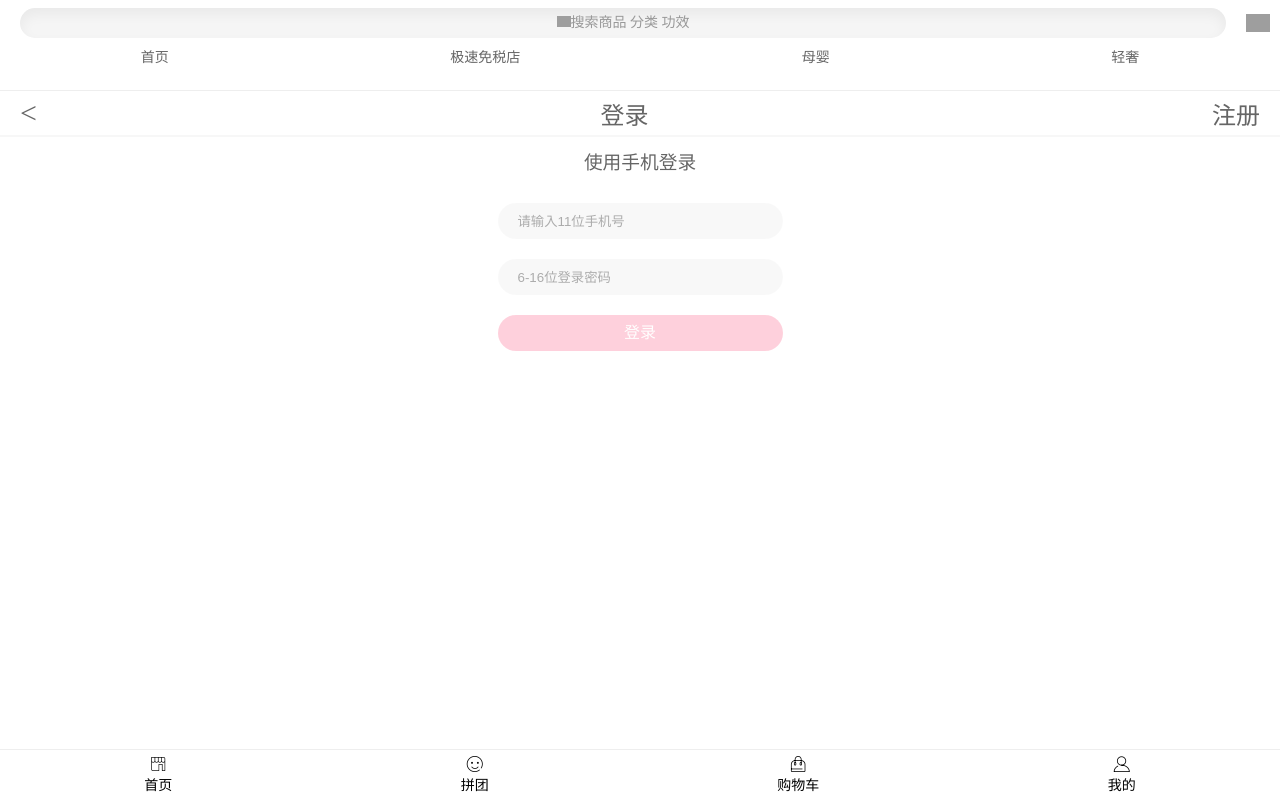
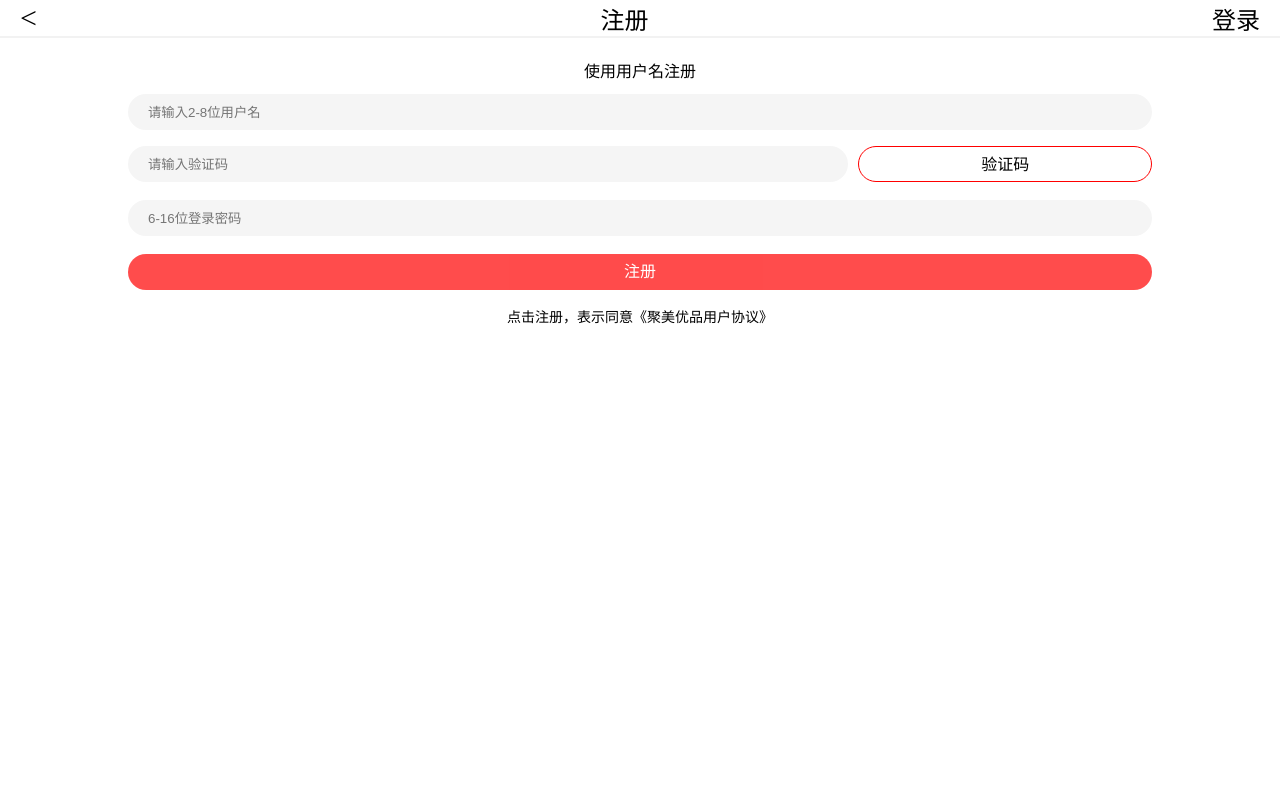
Before and after one commit to dengfengw/JuMei, a Vue app: page /register in a window 1280 px wide. Built offline with nearby package versions, Linux system fonts and the light colour scheme; no server answers; grey boxes are pictures that could not be loaded.

Commit message:
登录注册

```diff
--- a/src/components/login.vue
+++ b/src/components/login.vue
@@ -2,108 +2,164 @@
 	<div class="login">
 		<div class="login-type">
 			<span @click="backRe()">&lt</span>
-			<h1>注册</h1>
-			<h1 @click="goRe()">登录</h1>
+			<h1>登录</h1>
+			<h1 @click="goRe()">注册</h1>
 		</div>
 		<div class="login-content">
-			<h3>使用手机注册</h3>
-			<p><input type="number" placeholder="请输入11位手机号" name=""/></p>
-			<p><input type="text" placeholder="请输入短信验证码"  name=""/><a>验证</a></p>
-			<p><input type="password" placeholder="6-16位登录密码" name=""/></p>
-			<p>注册</p>
-			<p>点击注册，表示同意《聚美优品用户协议》</p>
+			<h3>使用用户名登录</h3>
+			<form action="/register" method="post">
+				<p><input type="text" placeholder="请输入用户名" name="username" v-model="username" /></p>
+				<p><input type="password" placeholder="6-16位登录密码" name="password" v-model="mypassword" /></p>
+			</form>
+			<p class="remind" v-show="isShowre">用户名不存在或密码错误！</p>
+			<p class="denglu" @click="denglu">登录</p>
+		</div>
+		<div class="tk" v-show="isShowtk">
+			<span>登录成功</span>
+			<a href="/my">确定</a>
 		</div>
 	</div>
 </template>
 
 <script type="text/javascript">
-	import router from  "../router";
+	import router from "../router";
+	import axios from "axios";
 	export default {
 
-		data(){
+		data() {
 			return {
-
+				isShowre: false,
+				username: "",
+				mypassword: "",
+				isShowtk: false
 			}
 		},
-		methods:{
-			backRe(){
-				router.push({path:"/my"});
+		methods: {
+			backRe() {
+				router.push({
+					path: "/my"
+				});
 			},
-			goRe(){
-				router.push({path:"/register"});
+			goRe() {
+				router.push({
+					path: "/register"
+				});
+			},
+			denglu() {
+				var username = this.username;
+				var mypassword = this.mypassword;
+				axios.post("/jumeilogin", {
+					username,
+					mypassword
+				}).then(res => {
+//					console.log(res.data)
+					if(res.data == "no"){
+						this.isShowre = true;
+						console.log(res.data);
+					}
+					if(res.data == "yes") {
+						this.isShowtk = true;
+					}
+				}).catch(err => {
+//					this.isShowre = true;
+				})
+
 			}
 		}
 	}
 </script>
 
-
 <style lang="scss" scoped>
-.login{
+	.login {
 		width: 100%;
 		height: 100%;
 		font-size: 0.16rem;
-	opacity: .6;
-	.login-type{
+		position: absolute;
+		z-index: 99;
+		top: 0;
+		background: #fff;
+		/*opacity: .6;*/
+		.login-type {
 			display: flex;
 			justify-content: space-between;
-		padding: 0 0.2rem;
-		align-items:center;
+			padding: 0 13%;
+			align-items: center;
 			height: 0.44rem;
 			background: #fff;
 			margin-bottom: 0.1rem;
 			border-bottom: 0.02rem solid #F2F2F2;
-		span{
+			span {
 				font-size: 0.3rem;
 			}
-		h1{
+			h1 {
 				font-weight: 500;
 			}
 		}
-	.login-content{
+		.login-content {
 			display: flex;
 			justify-content: center;
 			flex-direction: column;
-		p,h3{
-			width: 2.85rem;
+			p,
+			h3 {
+				width: 80%;
 				height: 0.36rem;
 				display: flex;
 				justify-content: center;
 				margin: 0 auto;
 				margin-bottom: 0.2rem;
 			}
-		h3{
+			h3 {
 				font-weight: 400;
+				margin-top: 0.1rem;
 			}
-		input{
-			width: 2.45rem;
+			input {
+				width: 100%;
 				padding: 0 0.2rem;
 				border: none;
 				outline: none;
 				background: #f5f5f5;
 				border-radius: 20px;
 			}
-		p:nth-of-type(2){
-			input{
-				width: 1.45rem;
+			.remind {
+				width: 80%;
+				font-weight: 100;
+				font-size: 0.14rem;
+				color: red;
+				margin-bottom: 0.1rem;
 			}
-			a{
-				width: 0.9rem;
-				border-radius: 20px;
-				border: 0.01rem solid red;
-				display: block;
-				margin-left: 0.1rem;
-				text-align: center;
+			.denglu {
+				border-radius: 0.2rem;
+				background: red;
+				opacity: 0.7;
+				color: #fff;
 				line-height: 0.36rem;
 			}
 		}
-		p:nth-of-type(4){
-			border-radius: 0.2rem;
-			background: #feb2c5;
+		.tk {
+			width: 100%;
+			height: 100%;
+			position: absolute;
+			top: 0;
+			display: flex;
+			flex-direction: column;
+			align-items: center;
+			background: #000;
+			opacity: 0.8;
+			border-radius: 0.1rem;
+			margin: 0 auto;
+			span {
+				margin-top: 65%;
+				font-size: 0.5rem;
 				color: #fff;
-			line-height:0.36rem;
 			}
-		p:nth-of-type(5){
-			font-size: 0.12rem;
+			a {
+				background: red;
+				color: #fff;
+				text-decoration: none;
+				padding: 0.06rem 0.1rem;
+				font-size: 0.3rem;
+				border-radius: 0.1rem;
+				margin-top: 10%;
 			}
 		}
 	}
--- a/src/components/register.vue
+++ b/src/components/register.vue
@@ -2,25 +2,45 @@
 	<div class="login">
 		<div class="login-type">
 			<span @click="backRe()">&lt</span>
-			<h1>登录</h1>
-			<h1 @click="goRe()">注册</h1>
+			<h1>注册</h1>
+			<h1 @click="goRe()">登录</h1>
 		</div>
 		<div class="login-content">
-			<h3>使用手机登录</h3>
-			<p><input type="number" placeholder="请输入11位手机号" name=""/></p>
-			<p><input type="password" placeholder="6-16位登录密码" name=""/></p>
-			<p>登录</p>
+			<h3>使用用户名注册</h3>
+			<form action="/login" method="post">
+				<p><input type="text" placeholder="请输入2-8位用户名" name="username" v-model="username"/></p>
+				<b v-show="isShowname">由3-8位数字字母下划线组成，且不能以数字开头</b>
+				<p><input type="text" placeholder="请输入验证码"  name="text" v-model="yz"/><a id="yz" @click="yanzheng">{{yznum}}</a></p>
+				<b v-show="isShowyz">验证码错误</b>
+				<p><input type="password" placeholder="6-16位登录密码" name="password" v-model="mypassword"/></span></p>
+				<b v-show="isShowpass">由6-16位数字字母下划线组成</b>
+			</form>
+			<p class="zhuce" @click="zhuce">注册</p>
+			<p class="words">点击注册，表示同意《聚美优品用户协议》</p>
+		</div>
+		<div class="tk" v-show="isShowtk">
+			<span>注册成功</span>
+			<a href="/login">确定</a>
 		</div>
 	</div>
+
 </template>
 
 <script type="text/javascript">
 	import router from  "../router";
+	import axios from "axios";
 	export default {
 
 		data(){
 			return {
-
+				username:"",
+				mypassword:"",
+				yz:"",
+				yznum:"验证码",
+				isShowname: false,
+				isShowyz: false,
+				isShowpass: false,
+				isShowtk: false
 			}
 		},
 		methods:{
@@ -29,8 +49,56 @@
 			},
 			goRe(){
 				router.push({path:"/login"});
+			},
+			yanzheng(){
+				var oYan = document.getElementById("yz");
+				oYan.innerHTML = Math.floor(Math.random()*9000+1000);
+				this.yznum = oYan.innerHTML;
+			},
+			zhuce(){
+				var username= this.username;
+				var mypassword = this.mypassword;
+				var yz = this.yz;
+				var yznum = this.yznum;
+				//用户名由2-15位数字字母下划线组成,,且不能以数字开头
+				var regname=/^[a-zA-Z_]\w{2,14}$/;
+				//密码由2-15位数字字母下划线组成
+				var regpass=/\w{6,16}$/;
+
+				if(!username.match(regname)){
+					this.isShowname = true;
+				}
+				else{
+					this.isShowname = false;
+				}
+				if(yz != yznum){
+					this.isShowyz = true;
+				}
+				else{
+					this.isShowname = true;
+				}
+				if(!mypassword.match(regpass)){
+					this.isShowpass = true;
+				}
+				else{
+					this.isShowname = true;
+				}
+
+				if(username.match(regname) && mypassword.match(regpass) && yz==yznum){
+					this.isShowtk = true;
+					axios.post("/jumeiregister",{username,mypassword
+
+					}).then(res=>{
+						console.log(res);
+					}).catch(err=>{
+						console.log(err);
+					})
+				}
+
 			}
+
 		}
+
 	}
 </script>
 
@@ -40,13 +108,17 @@
 	width: 100%;
 	height: 100%;
 	font-size: 0.16rem;
-	opacity: .6;
+	position: absolute;
+	z-index: 99;
+	top:0;
+	background: #fff;
+	/*opacity: .6;*/
 	.login-type{
 		display: flex;
 		justify-content: space-between;
 		padding: 0 0.2rem;
 		align-items:center;
-		height: 0.44rem;
+		height: 0.36rem;
 		background: #fff;
 		margin-bottom: 0.1rem;
 		border-bottom: 0.02rem solid #F2F2F2;
@@ -62,30 +134,87 @@
 		justify-content: center;
 		flex-direction: column;
 		p,h3{
-			width: 2.85rem;
+			width: 80%;
 			height: 0.36rem;
 			display: flex;
 			justify-content: center;
 			margin: 0 auto;
-			margin-bottom: 0.2rem;
+			/*margin-bottom: 0.2rem;*/
+			font-size: 0.16rem;
 		}
 		h3{
 			font-weight: 400;
+			margin-top: 0.1rem;
 		}
 		input{
-			width: 2.45rem;
+			width: 100%;
 			padding: 0 0.2rem;
 			border: none;
 			outline: none;
 			background: #f5f5f5;
-   			border-radius: 20px;
+   			border-radius: 0.2rem;
 		}
-
-		p:nth-of-type(3){
+		p:nth-of-type(2){
+			margin-top: 0.16rem;
+			input{
+				width: 70%;
+			}
+			a{
+				width: 30%;
+				border-radius: 20px;
+				border: 0.01rem solid red;
+				display: block;
+				margin-left: 0.1rem;
+				text-align: center;
+				line-height: 0.36rem;
+			}
+		}
+		p:nth-of-type(3),.zhuce{
+			margin-top: 0.18rem;
+		}
+		b{
+			margin-left: 12%;
+			font-weight: 100;
+			font-size: 0.14rem;
+			color: red;
+		}
+		.zhuce{
 			border-radius: 0.2rem;
-			background: #feb2c5;
+			background: red;
 			color: #fff;
 			line-height:0.36rem;
+			opacity: .7;
+		}
+		.words{
+			font-size: 0.14rem;
+			width: 3rem;
+		}
+	}
+	.tk{
+		width: 100%;
+		height: 100%;
+		position: absolute;
+		top: 0;
+		display: flex;
+		flex-direction: column;
+		align-items: center;
+		background: #000;
+		opacity: 0.8;
+		border-radius: 0.1rem;
+		margin: 0 auto;
+		span{
+			margin-top: 65%;
+			font-size: 0.5rem;
+			color: #fff;
+		}
+		a{
+			background: red;
+			color: #fff;
+			text-decoration: none;
+			padding: 0.06rem 0.1rem;
+			font-size: 0.3rem;
+			border-radius: 0.1rem;
+			margin-top: 10%;
 		}
 	}
 }
```
Lines whose indentation alone changed are shown as unchanged.
